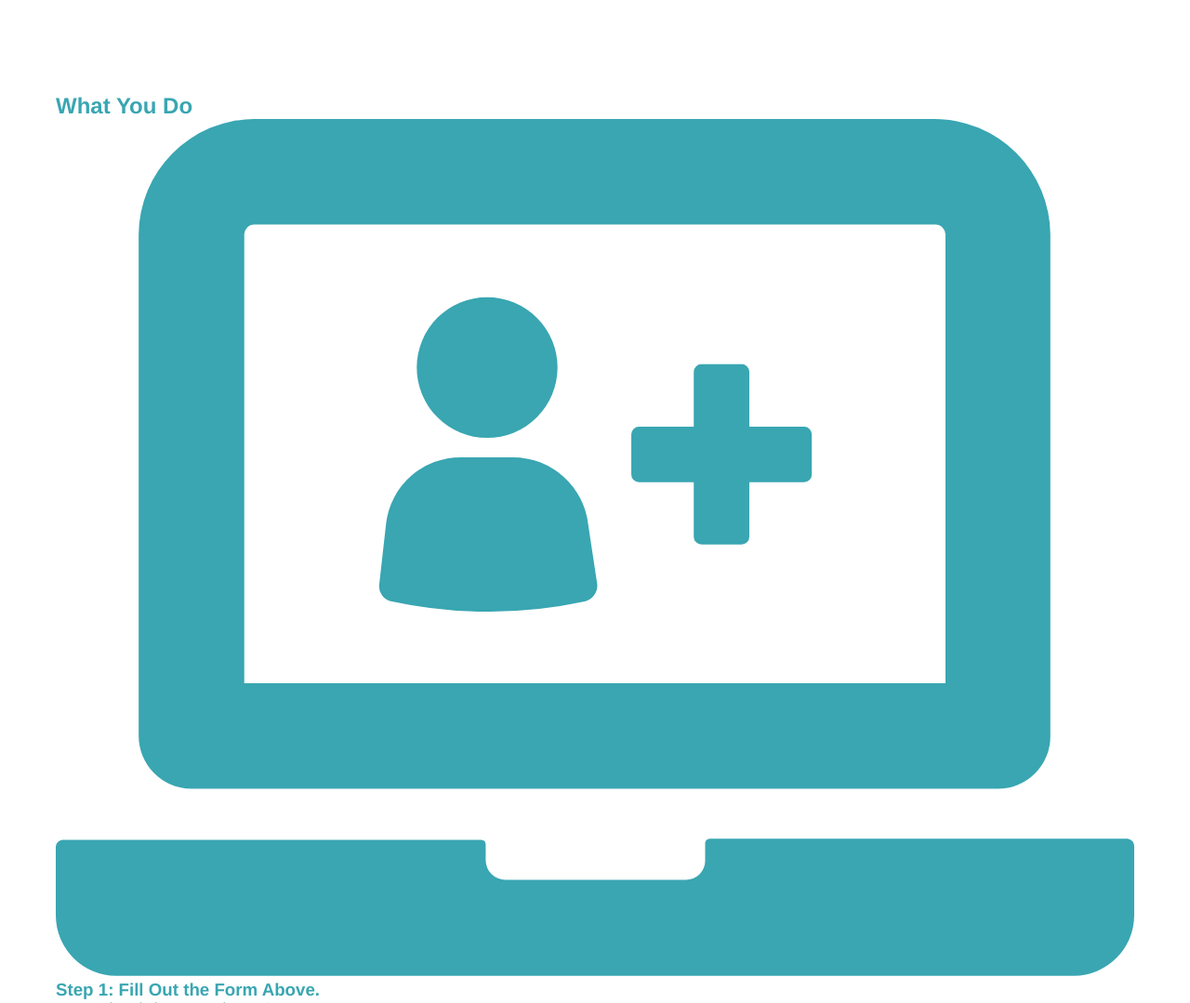
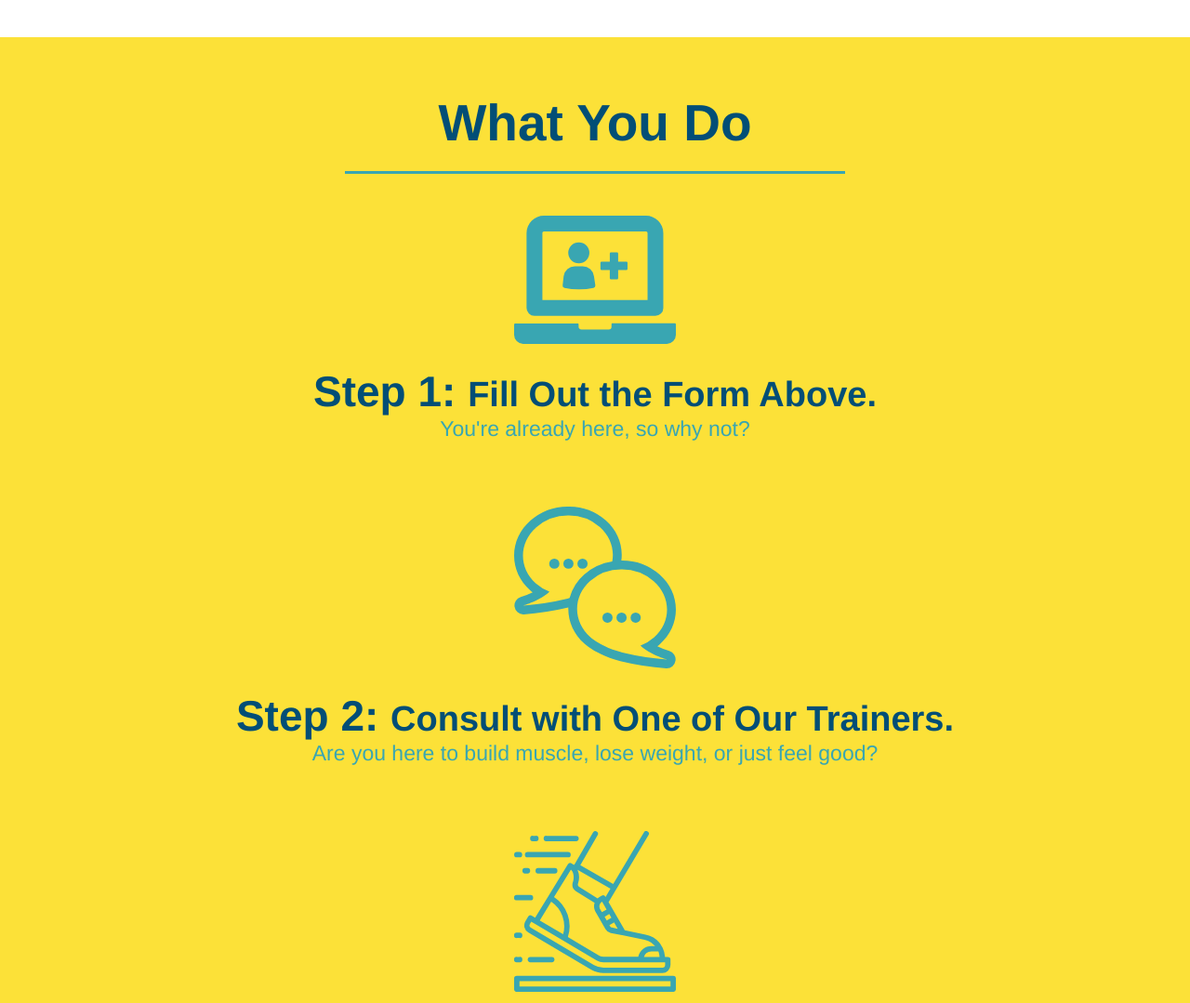
Before and after one commit to nickovalles/run-buddy, a plain HTML site: page index.html in a window 1280 px wide. Shown: the part 1020-2099 px from the top of the page at 93% size. Drawn offline with Linux system fonts and the light colour scheme.

Commit message:
<style what you do-corrected>

```diff
--- a/assets/css/style.css
+++ b/assets/css/style.css
@@ -129,16 +129,6 @@ section {
     text-align: center;
 }
 
-.intro h2 {
-    font-size: 55px;
-    color: #024e76;
-    margin-bottom: 35px;
-    padding: 0 100px 20px 100px;
-    border-bottom: 3px solid;
-    border-color: #fce138;
-    display: inline-block;
-}
-
 .intro p {
     line-height: 1.7;
     color: #39a6b2;
@@ -147,4 +137,61 @@ section {
     margin: 0 auto;
 }
 
+.steps {
+    text-align: center;
+    background: #fce138;
+}
+
+.section-title {
+    font-size: 55px;
+    color: #024e76;
+    margin-bottom: 35px;
+    padding: 0 100px 20px 100px;
+    display: inline-block;
+    border-bottom: 3px solid;
+  }
+
+  .primary-border {
+    border-color: #fce138;
+  }
+
+  .secondary-border {
+    border-color: #39a6b2;
+  }
+
+  /* remove this entire CSS rule */
+  .intro h2 {
+
+  }
+
+  /* and this one too */
+  .steps h2 {
+
+  }
+
+  .steps div {
+      margin-bottom: 60px;
+  }
+
+  .steps img {
+      width: 15%;
+      margin: 10px 0;
+  }
+
+  .steps h3 {
+      color: #024e76;
+      font-size: 46px;
+      margin-top: 10px;
+  }
+
+  .steps p {
+      color: #39a6b2;
+      font-size: 23px;
+  }
+
+  .steps span {
+      font-size: 38px;
+  }
+
+
 /* What We... End */
--- a/index.html
+++ b/index.html
@@ -67,7 +67,7 @@
 
   <!-- "what we do" section -->
         <section id="what-we-do" class="intro">
-            <h2>What We Do</h2>
+            <h2 class="section-title primary-border">What We Do</h2>
             <p>
                 butcher selfies chambray shabby chic gentrify readymade yr Echo Park XOXO Tumblr normcore Banksy direct trade Blue Bottle chillwave you probably haven't heard of them single-origin coffee Vice fanny pack fixie Odd Future Austin fingerstache pickled twee synth Wes Anderson Thundercats viral bitters flannel meggings narwhal Marfa Schlitz sustainable Intelligentsia umami deep v craft
             </p>
@@ -75,30 +75,30 @@
         </section>
 
   <!-- "what you do" section -->
-        <section id="what-you-do">
-            <h2>What You Do</h2>
+        <section id="what-you-do" class="steps">
+            <h2 class="section-title secondary-border">What You Do</h2>
 
             <div>
                 <img src="./assets/images/step-1.svg" alt="" />
-                <h3>Step 1: Fill Out the Form Above.</h3>
+                <h3>Step 1: <span>Fill Out the Form Above.</span></h3>
                 <p>You're already here, so why not?</p>
             </div>
 
             <div>
                 <img src="./assets/images/step-2.svg" alt="" />
-                <h3>Step 2: Consult with One of Our Trainers.</h3>
+                <h3>Step 2: <span>Consult with One of Our Trainers.</span></h3>
                 <p>Are you here to build muscle, lose weight, or just feel good?</p>
             </div>
 
             <div>
                 <img src="./assets/images/step-3.svg" alt="" />
-                <h3>Step 3: get Running.</h3>
+                <h3>Step 3: <span>Get Running.</span></h3>
                 <p>Hit the ground running (literally) once your trainer lays out your plan.</p>
             </div>
 
             <div>
                 <img src="./assets/images/step-4.svg" alt="" />
-                <h3>Step 4: See Results.</h3>
+                <h3>Step 4: <span>See Results.</span></h3>
                 <p>Bi-weekly checkins with your trainer will keep you focused.</p>
             </div>
 
```
